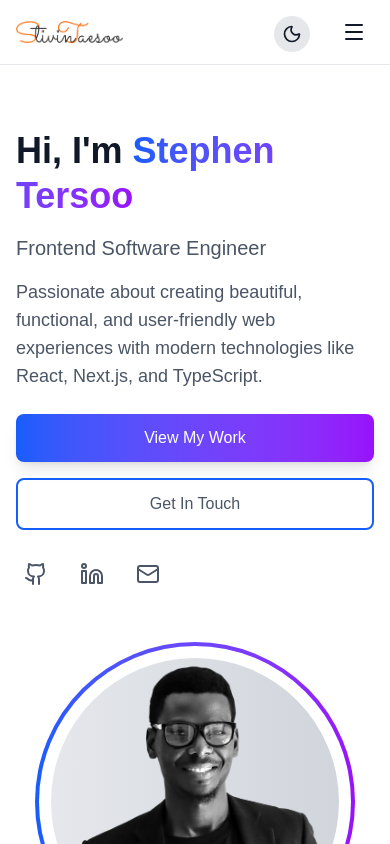
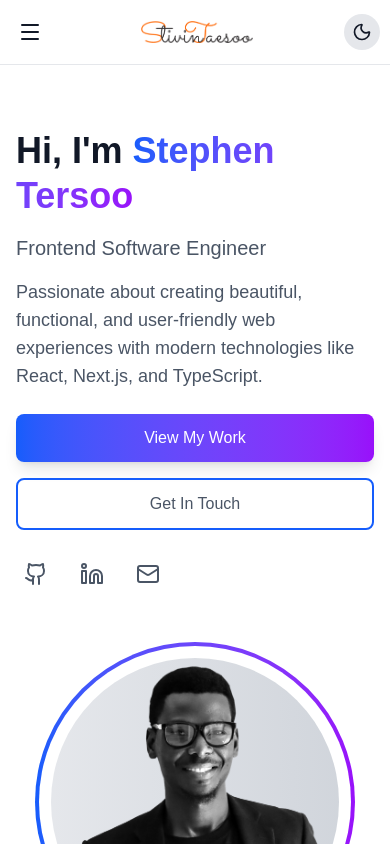
Before and after one commit to StivinTaesoo/stephen-tersoo, a Next.js app: page / in a window 390 px wide. Shown: the top 844 px of the page. Built offline with nearby package versions, Linux system fonts and the light colour scheme.

Commit message:
Adjust menu button

```diff
--- a/app/components/Button.tsx
+++ b/app/components/Button.tsx
@@ -41,7 +41,7 @@ export const ThemeButton = () => {
         <button
             onClick={toggleTheme}
             aria-label="Toggle theme"
-            className={`fixed top-4 right-20 md:right-4 z-50 p-2 rounded-full  transition-colors duration-200 ${
+            className={` z-50 p-2 rounded-full  transition-colors duration-200 ${
                 isDark
                     ? "bg-gray-800 hover:bg-gray-700"
                     : "bg-gray-200 hover:bg-gray-300"
--- a/app/layouts/FooterSection.tsx
+++ b/app/layouts/FooterSection.tsx
@@ -1,16 +1,33 @@
 "use client";
 
 import { Github, Linkedin, Mail } from "lucide-react";
+import { useTheme } from "../components/ThemeProvider";
+import Image from "next/image";
+import { useRouter } from "next/navigation";
+import { motion } from "framer-motion";
 
 const Footer = () => {
+    const { theme } = useTheme();
+    const isDark = theme === "dark";
+
+    const router = useRouter();
     return (
-        <footer className="bg-gray-900 dark:bg-black text-white py-12 px-4 sm:px-6 lg:px-8">
+        <footer
+            className={`text-white py-12 px-4 sm:px-6 lg:px-8 ${
+                isDark ? "bg-black" : "bg-gray-900"
+            }`}
+        >
             <div className="max-w-7xl mx-auto">
                 <div className="grid grid-cols-1 md:grid-cols-3 gap-8">
-                    <div>
-                        <h3 className="text-2xl font-bold bg-gradient-to-r from-blue-400 to-purple-400 bg-clip-text text-transparent mb-4">
-                            Stephen Tersoo
-                        </h3>
+                    <div className="w-full">
+                        <Image
+                            src={`/images/logo-white.png`}
+                            alt="TS"
+                            width={200}
+                            height={200}
+                            className="w-[140px] mb-10"
+                            onClick={() => router.push("/")}
+                        />
                         <p className="text-gray-400 mb-4">
                             Frontend Software Engineer passionate about creating
                             beautiful and functional web experiences.
--- a/app/layouts/Navigation.tsx
+++ b/app/layouts/Navigation.tsx
@@ -1,6 +1,6 @@
 "use client";
 
-import { useEffect, useState } from "react";
+import { useState } from "react";
 import { motion, AnimatePresence } from "framer-motion";
 import { Menu, X } from "lucide-react";
 import Image from "next/image";
@@ -25,46 +25,26 @@ const Navigation = () => {
         { id: "contact", label: "Contact" },
     ];
 
-    // useEffect(() => {
-    //     const handleScroll = () => {
-    //         const sections = navItems.map((item) =>
-    //             document.getElementById(item.id)
-    //         );
-    //         const scrollPosition = window.scrollY + 100;
-
-    //         for (let i = sections.length - 1; i >= 0; i--) {
-    //             const section = sections[i];
-    //             if (section && section.offsetTop <= scrollPosition) {
-    //                 setActiveSection(navItems[i].id);
-    //                 break;
-    //             }
-    //         }
-    //     };
-
-    //     window.addEventListener("scroll", handleScroll);
-    //     return () => window.removeEventListener("scroll", handleScroll);
-    // }, []);
-
-    // const scrollToSection = (sectionId: string) => {
-    //     const element = document.getElementById(sectionId);
-    //     if (element) {
-    //         element.scrollIntoView({ behavior: "smooth" });
-    //     }
-    //     setTimeout(() => {
-    //         setIsOpen(false);
-    //     }, 300);
-    // };
-
     return (
         <nav
-            className={`fixed top-0 left-0 right-0 z-40 backdrop-blur-md border-b ${
+            className={`w-full fixed top-0 left-0 right-0 z-40 backdrop-blur-md border-b ${
                 isDark
                     ? "bg-gray-900/80 border-gray-800"
                     : "bg-white/80 border-gray-200 "
             }`}
         >
-            <div className="max-w-7xl mx-auto px-4 sm:px-6 lg:px-8">
+            <div className="w-[95%] md:w-[90%] mx-auto">
                 <div className="flex justify-between items-center h-16">
+                    {/* Mobile Menu Button */}
+                    <button
+                        onClick={() => setIsOpen(!isOpen)}
+                        className={`md:hidden p-2 rounded-md transition-colors duration-200 ${
+                            isDark ? "hover:bg-gray-800" : "hover:bg-gray-100"
+                        }`}
+                        aria-label="Toggle menu"
+                    >
+                        {isOpen ? <X size={24} /> : <Menu size={24} />}
+                    </button>
                     <motion.div
                         initial={{ opacity: 0, x: -20 }}
                         animate={{ opacity: 1, x: 0 }}
@@ -110,17 +90,6 @@ const Navigation = () => {
                         ))}
                     </div>
 
-                    {/* Mobile Menu Button */}
-                    <button
-                        onClick={() => setIsOpen(!isOpen)}
-                        className={`md:hidden p-2 rounded-md transition-colors duration-200 ${
-                            isDark ? "hover:bg-gray-800" : "hover:bg-gray-100"
-                        }`}
-                        aria-label="Toggle menu"
-                    >
-                        {isOpen ? <X size={24} /> : <Menu size={24} />}
-                    </button>
-                </div>
                     <ThemeButton />
                 </div>
 
@@ -167,6 +136,7 @@ const Navigation = () => {
                         </motion.div>
                     )}
                 </AnimatePresence>
+            </div>
         </nav>
     );
 };
```
Lines whose indentation alone changed are shown as unchanged.
